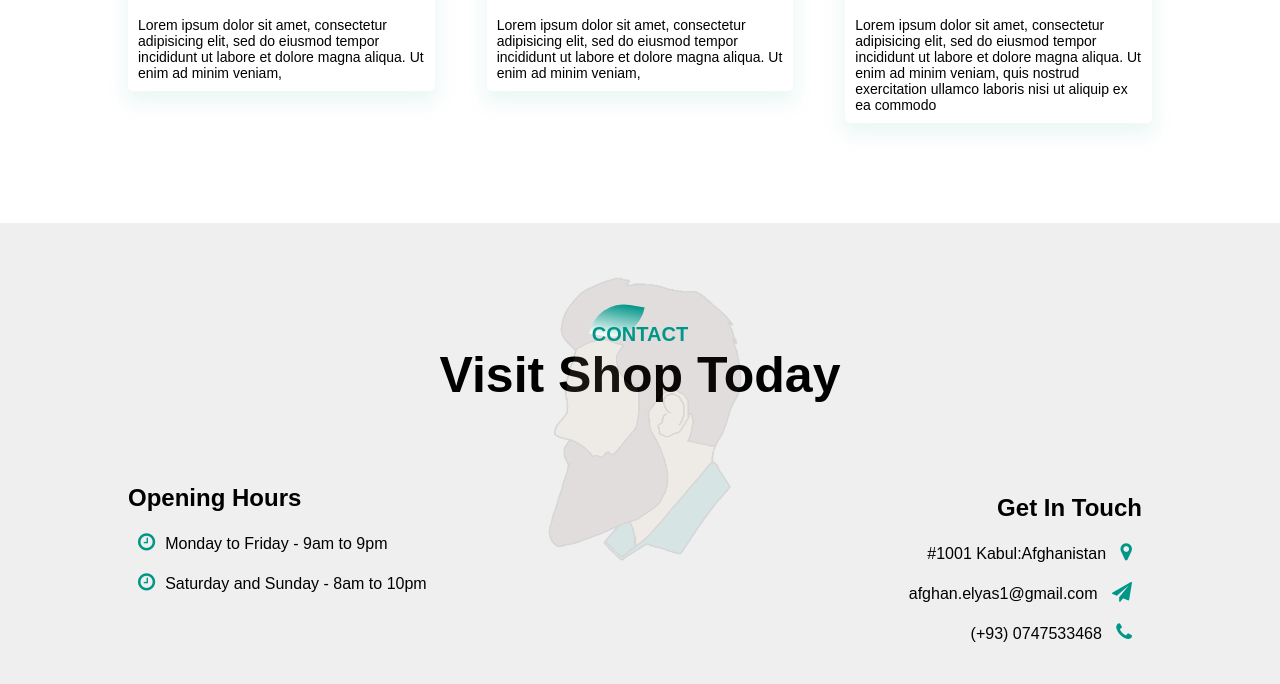
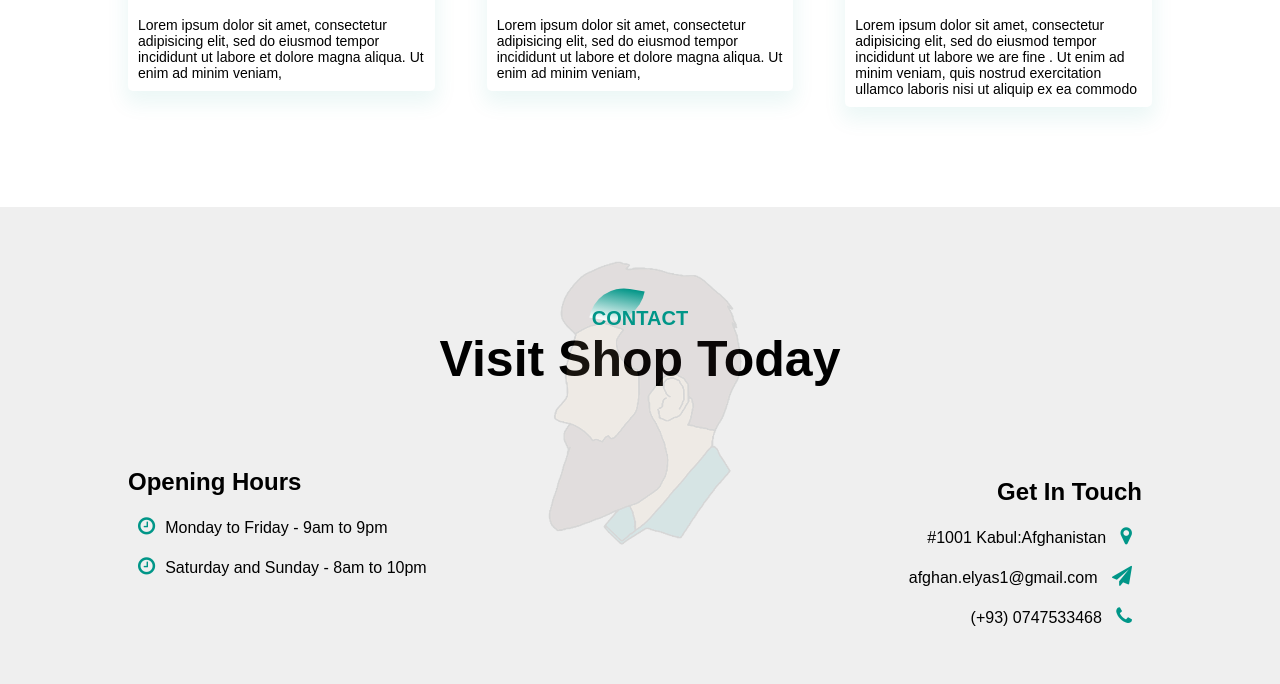
Before and after one commit to afghanelyas/Barbar_website, a plain HTML site: page index.html in a window 1280 px wide. Shown: the part 2881-3565 px from the top of the page. Drawn offline with Linux system fonts and the light colour scheme.

Commit message:
one changes

```diff
--- a/index.html
+++ b/index.html
@@ -212,7 +212,7 @@
                         </div>
                     </div>
                     <p>Lorem ipsum dolor sit amet, consectetur adipisicing elit, sed do eiusmod
-                    tempor incididunt ut labore et dolore magna aliqua. Ut enim ad minim veniam,
+                    tempor incididunt ut labore we are fine . Ut enim ad minim veniam,
                     quis nostrud exercitation ullamco laboris nisi ut aliquip ex ea commodo
                  </p>
                 </div>
```
